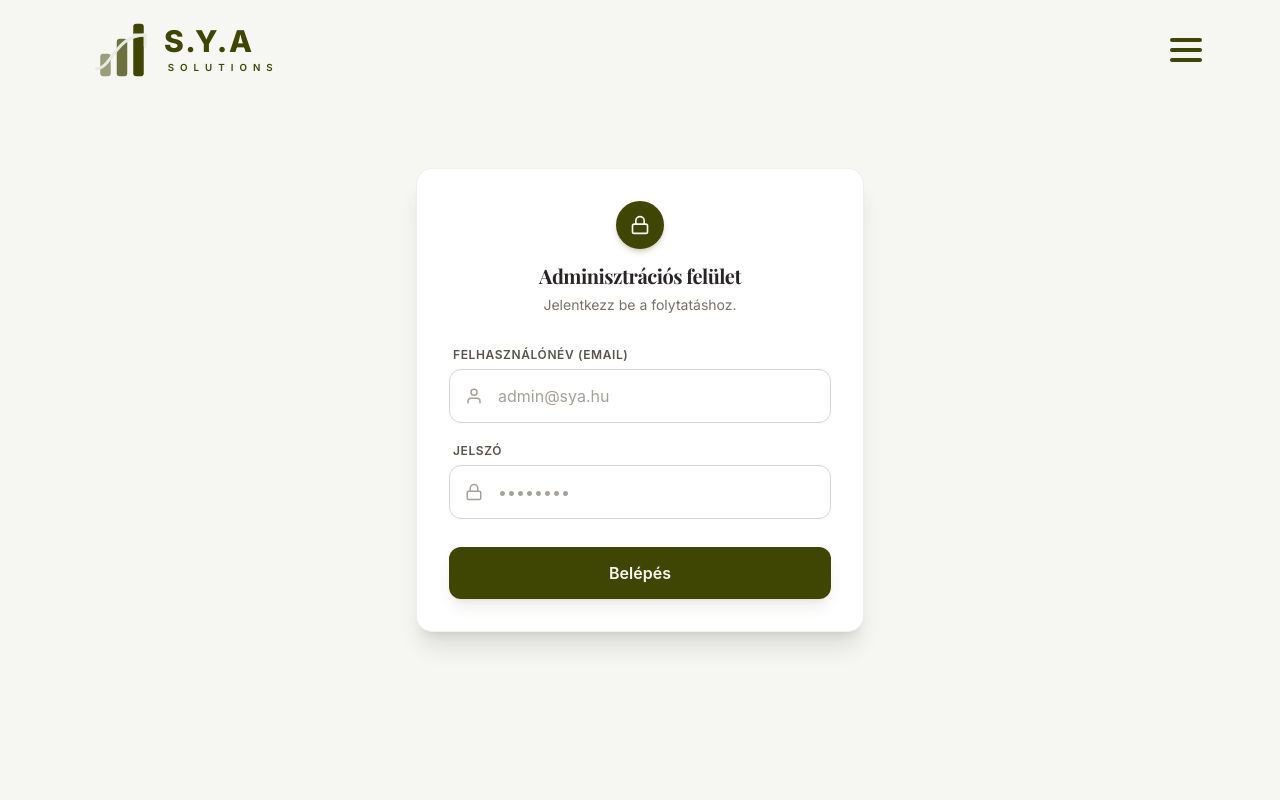
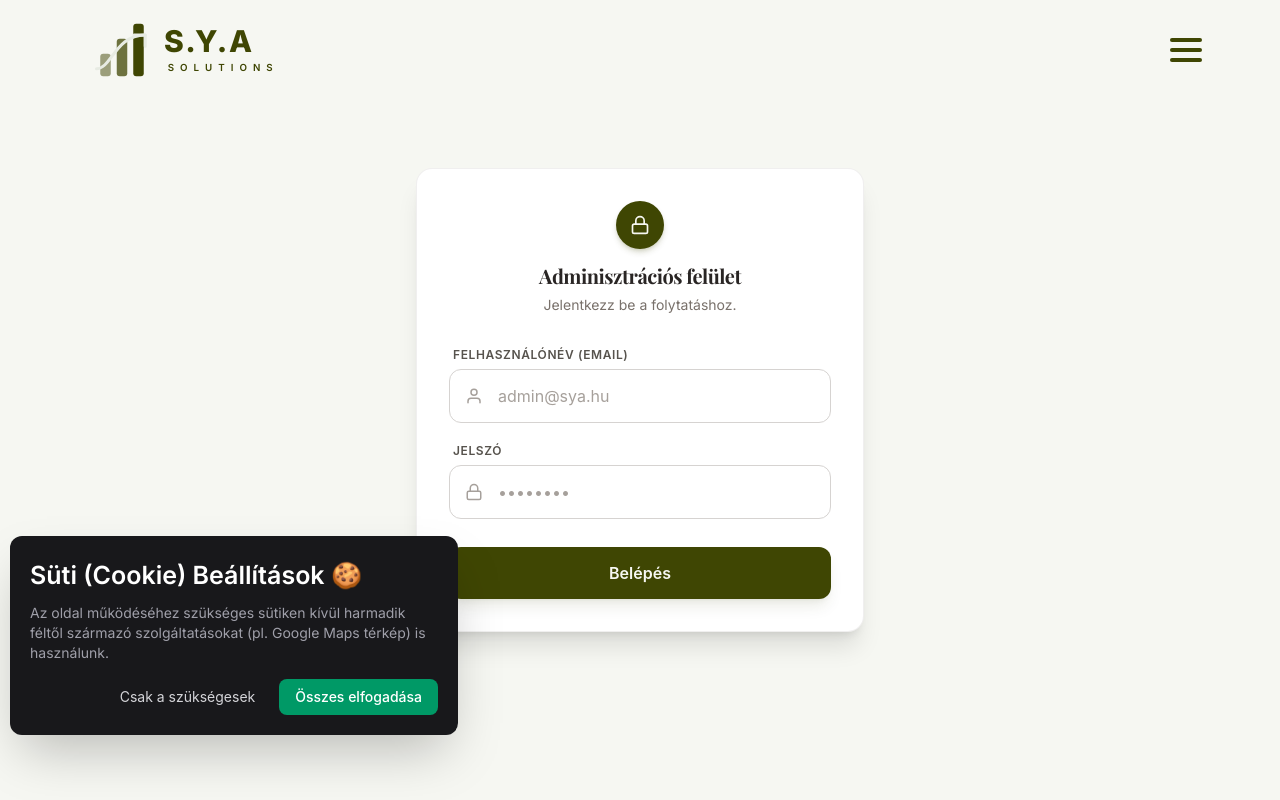
Before and after one commit to Quruzslo/sya-solutions, a Next.js app: page /admin-belepes in a window 1280 px wide. Shown: the top 800 px of the page. Built offline with nearby package versions, Linux system fonts and the light colour scheme; no server answers; a web font is replaced by a local one.

Commit message:
cookie banner és élogika

```diff
--- /dev/null
+++ b/app/kapcsolat/GoogleMaps.jsx
@@ -0,0 +1,44 @@
+// components/MapSection.tsx
+"use client";
+
+import { useRouter } from "next/navigation";
+
+export default function GoogleMaps({ isCookieAccepted }) {
+  const router = useRouter();
+
+  const handleAcceptCookies = () => {
+    // Beállítjuk a sütit 180 napra
+    const MAX_AGE = 60 * 60 * 24 * 180;
+    document.cookie = `cookie_consent=accepted; max-age=${MAX_AGE}; path=/; SameSite=Lax; Secure`;
+    router.refresh();
+  };
+
+  return (
+    <div className="w-full mt-[50px] rounded-xl shadow-xl overflow-hidden">
+      {isCookieAccepted ? (
+        <iframe
+          src="https://www.google.com/maps/embed?pb=!1m18!1m12!1m3!1d2696.2613991511735!2d19.030972512400925!3d47.48482087105866!2m3!1f0!2f0!3f0!3m2!1i1024!2i768!4f13.1!3m3!1m2!1s0x4741dc338432bfe7%3A0xacec37d0cfb14949!2sBudapest%2C%20Gombocz%20Zolt%C3%A1n%20u.%208b%2C%201118!5e0!3m2!1shu!2shu!4v1784216553786!5m2!1shu!2shu"
+          width="100%"
+          height="450"
+          style={{ border: 0 }}
+          allowFullScreen
+          loading="lazy"
+          referrerPolicy="strict-origin-when-cross-origin"
+          className="w-full rounded-xl"
+        />
+      ) : (
+        <div className="w-full h-[450px] bg-neutral-200 rounded-xl flex flex-col items-center justify-center p-6 text-center gap-4">
+          <p className="font-semibold text-neutral-800">
+            A térkép megtekintéséhez, kérlek fogadd el a sütiket!
+          </p>
+          <button
+            onClick={handleAcceptCookies}
+            className="cursor-pointer px-5 py-2.5 bg-zold text-white font-medium text-sm rounded-full shadow-md hover:opacity-90 transition-opacity"
+          >
+            Sütik elfogadása
+          </button>
+        </div>
+      )}
+    </div>
+  );
+}
--- a/app/kapcsolat/page.jsx
+++ b/app/kapcsolat/page.jsx
@@ -5,6 +5,7 @@ import ContactForm from "../../components/contactForm/contactForm";
 import Link from "next/link";
 import Image from "next/image";
 import SectionTitles from "../../components/sectionTitles";
+import GoogleMaps from "./GoogleMaps.jsx";
 
 // Ikonok---------------
 import { IoMailUnreadOutline } from "react-icons/io5";
@@ -75,7 +76,17 @@ export default function ContactPage() {
   const [activeMemberIdx, setActiveMemberIdx] = useState(null);
   const containerRef = useRef(null);
 
+  const [isCookieAccepted, setIsCookieAccepted] = useState(false);
+
   useEffect(() => {
+    const cookies = document.cookie.split("; ");
+    const consentCookie = cookies.find((row) =>
+      row.startsWith("cookie_consent="),
+    );
+    if (consentCookie && consentCookie.split("=")[1] === "accepted") {
+      setIsCookieAccepted(true);
+    }
+
     const handleClickOutside = (event) => {
       if (
         containerRef.current &&
@@ -306,17 +317,7 @@ export default function ContactPage() {
       </div>
       {/* Térkép konti ----------------- */}
 
-      <div className="w-full mt-[50px] rounded-xl shadow-xl">
-        <iframe
-          src="https://www.google.com/maps/embed?pb=!1m18!1m12!1m3!1d2696.2613991511735!2d19.030972512400925!3d47.48482087105866!2m3!1f0!2f0!3f0!3m2!1i1024!2i768!4f13.1!3m3!1m2!1s0x4741dc338432bfe7%3A0xacec37d0cfb14949!2sBudapest%2C%20Gombocz%20Zolt%C3%A1n%20u.%208b%2C%201118!5e0!3m2!1shu!2shu!4v1784216553786!5m2!1shu!2shu"
-          width="600"
-          height="450"
-          allowFullScreen=""
-          className="w-full rounded-xl"
-          loading="lazy"
-          referrerPolicy="strict-origin-when-cross-origin"
-        ></iframe>
-      </div>
+      <GoogleMaps isCookieAccepted={isCookieAccepted}></GoogleMaps>
     </section>
   );
 }
--- a/app/layout.tsx
+++ b/app/layout.tsx
@@ -4,6 +4,7 @@ import { Playfair_Display, Inter } from "next/font/google";
 import Header from "../components/header/header";
 import Footer from "../components/footer/footer";
 import ScrollToTop from "../components/srolltoTop";
+import CookieBanner from "../components/cookieBanner/CookieBanner";
 import { SpeedInsights } from "@vercel/speed-insights/next";
 
 const playfair = Playfair_Display({
@@ -36,6 +37,7 @@ export default async function RootLayout({
         <ScrollToTop />
         <Footer></Footer>
         <SpeedInsights />
+        <CookieBanner />
       </body>
     </html>
   );
--- /dev/null
+++ b/components/cookieBanner/CookieBanner.jsx
@@ -0,0 +1,77 @@
+"use client";
+
+import { useState, useEffect } from "react";
+import { useRouter } from "next/navigation";
+
+export default function CookieBanner() {
+  const router = useRouter();
+  const [isLoaded, setIsLoaded] = useState(false);
+  const [showBanner, setShowBanner] = useState(false);
+
+  useEffect(() => {
+    const hasConsent = document.cookie.includes("cookie_consent=");
+
+    if (!hasConsent) {
+      setShowBanner(true);
+    }
+
+    setIsLoaded(true);
+  }, []);
+
+  const handleConsent = (status) => {
+    const MAX_AGE = 60 * 60 * 24 * 180;
+    document.cookie = `cookie_consent=${status}; max-age=${MAX_AGE}; path=/; SameSite=Lax; Secure`;
+
+    setShowBanner(false);
+    router.refresh();
+  };
+
+  if (!isLoaded) return null;
+
+  return (
+    <>
+      {!showBanner ? (
+        <div
+          onClick={() => setShowBanner(true)}
+          className="fixed bottom-[10px] left-[10px] h-[45px] bg-feher rounded-full group z-50 cursor-pointer  grid grid-cols-[45px_0fr] hover:grid-cols-[45px_1fr] transition-all duration-300 ease-in-out items-center overflow-hidden"
+        >
+          {/* 1. Oszlop: A süti ikon */}
+          <div className="w-[45px] h-[45px] flex items-center justify-center shrink-0">
+            <span className="text-[30px] leading-none">🍪</span>
+          </div>
+
+          <div className="overflow-hidden">
+            <p className="whitespace-nowrap text-sm text-neutral-800 font-medium pl-1 pr-3">
+              Cookie beállítások
+            </p>
+          </div>
+        </div>
+      ) : (
+        // 2. NAGY BANNER (Ha a showBanner true)
+        <div className="fixed bottom-[65px] left-[10px] w-[90%] mx-auto md:max-w-md p-5 bg-zinc-900 text-white rounded-xl shadow-2xl  z-50 animate-in fade-in slide-in-from-bottom-5">
+          <h3 className="font-semibold text-lg mb-2">
+            Süti (Cookie) Beállítások 🍪
+          </h3>
+          <p className="text-sm text-zinc-400 mb-4">
+            Az oldal működéséhez szükséges sütiken kívül harmadik féltől
+            származó szolgáltatásokat (pl. Google Maps térkép) is használunk.
+          </p>
+          <div className="flex gap-2 justify-end">
+            <button
+              onClick={() => handleConsent("rejected")}
+              className="px-4 py-2 text-sm text-zinc-300 hover:bg-zinc-800 rounded-lg transition"
+            >
+              Csak a szükségesek
+            </button>
+            <button
+              onClick={() => handleConsent("accepted")}
+              className="px-4 py-2 text-sm bg-emerald-600 hover:bg-emerald-500 text-white font-medium rounded-lg transition"
+            >
+              Összes elfogadása
+            </button>
+          </div>
+        </div>
+      )}
+    </>
+  );
+}
```
